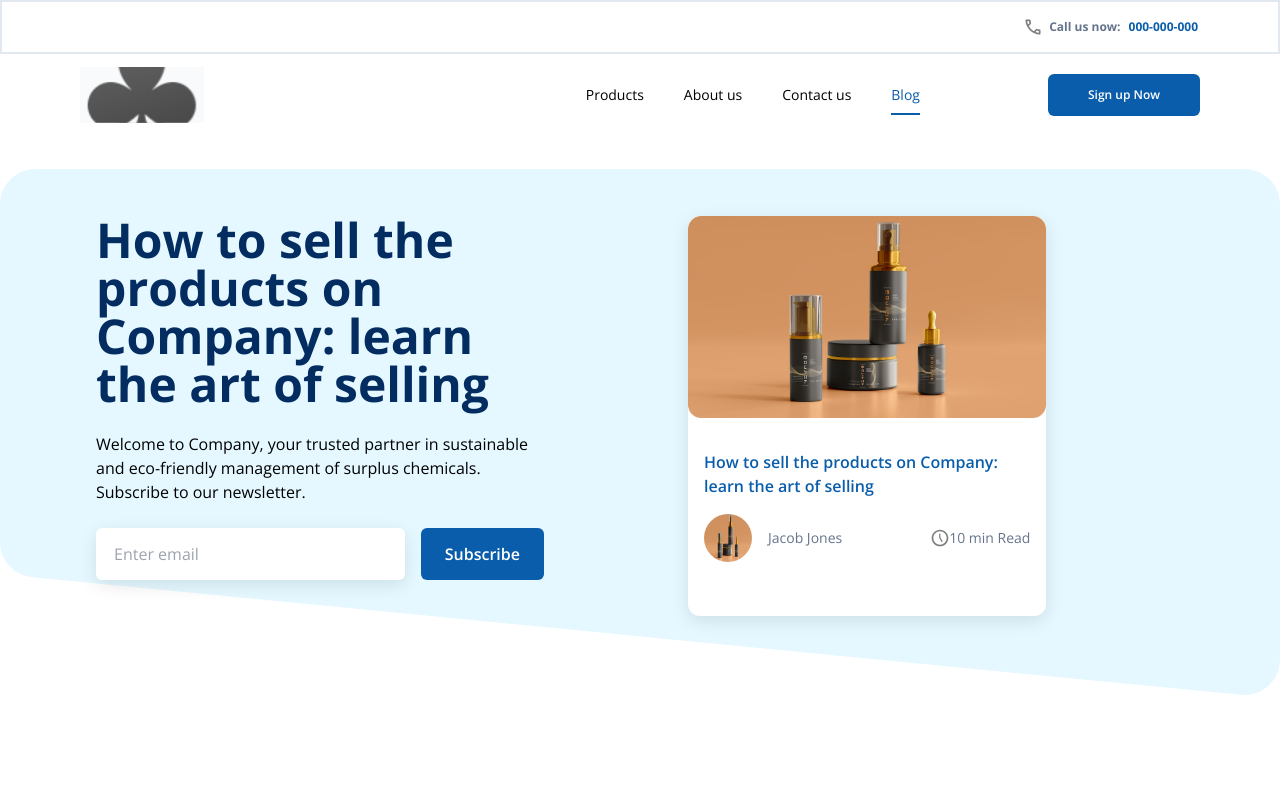
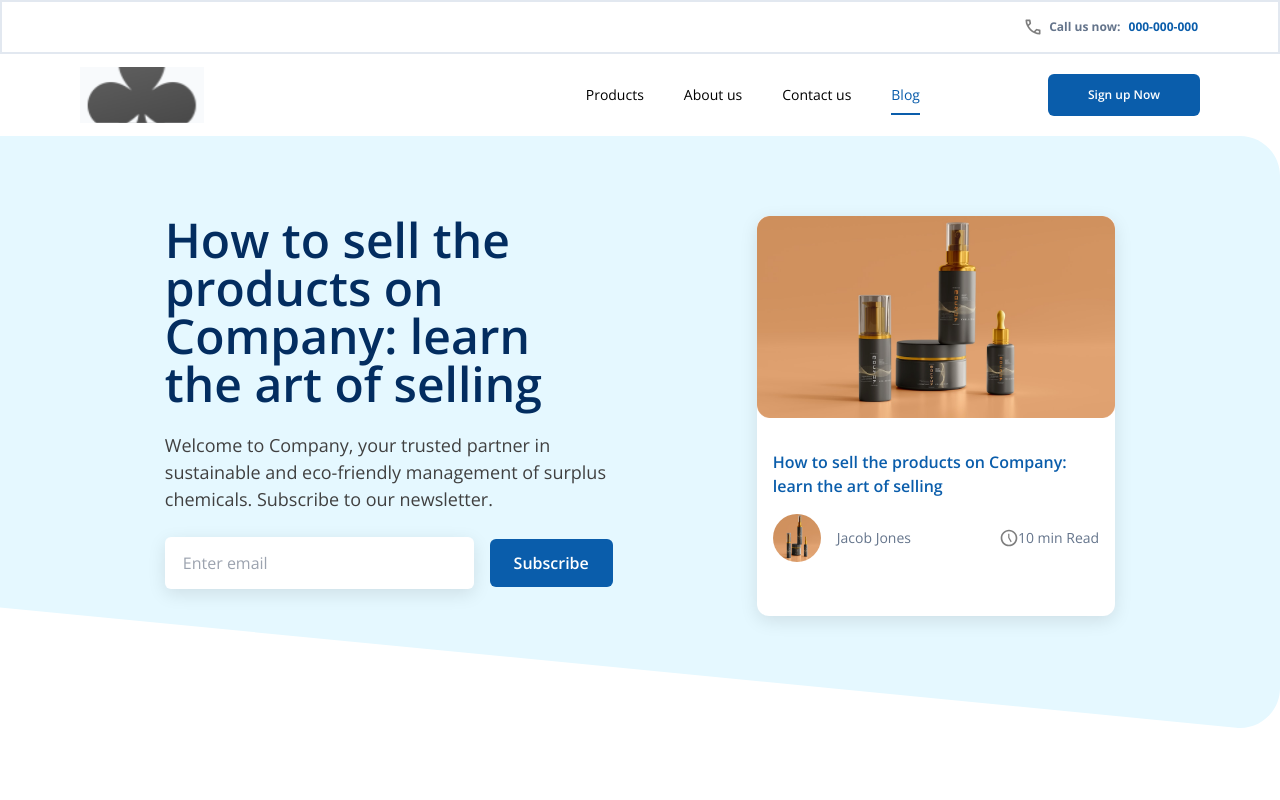
Before and after one commit to Manzi-Cedrick/chemistry-lab-platform, a Next.js app: page /blog in a window 1280 px wide. Shown: the top 800 px of the page. Built offline with nearby package versions, Linux system fonts and the light colour scheme.

Commit message:
[fix]: back svg presence

```diff
--- a/src/app/(components)/(blog)/Hero.tsx
+++ b/src/app/(components)/(blog)/Hero.tsx
@@ -5,15 +5,15 @@ import React from 'react'
 
 const Hero = ({ initialProps }: any) => {
     return (
-        <Section className='relative min-h-[80vh] flex gap-8 md:gap-20 py-10 md:flex-row flex-col md:pt-20'>
+        <Section className='relative min-h-[80vh] flex justify-center gap-8 md:gap-20 py-10 md:flex-row flex-col md:pt-20'>
             <div className='flex flex-row md:max-w-[40vw] gap-4'>
-                <div className='hidden sm:flex sm:absolute top-[0em] md:top-0 left-0 right-0'>
+                <div className='absolute -left-[80] sm:flex sm:absolute top-[0em] md:top-0 right-0'>
                     <UpperBlobIcon />
                 </div>
                 <div className='z-10 md:pr-[4em]'>
-                    <h1 className='text-3xl md:text-5xl title text-[#032D60] font-bold'>{initialProps.title}</h1>
-                    <p className='py-6'>{initialProps.body}</p>
-                    <div className='z-10 flex flex-col md:flex-row gap-4'>
+                    <h1 className='text-3xl md:text-5xl title text-[#032D60] font-semibold'>{initialProps.title}</h1>
+                    <p className='py-6 text-[#404040] text-[18px] font-normal'>{initialProps.body}</p>
+                    <div className='z-10 flex flex-col place-items-center md:flex-row gap-4'>
                         <input type="email" placeholder='Enter email' className='px-4 shadow-box w-full bg-white text-slate-500 rounded-md border-2 border-transparent py-3 focus:border-main' />
                         <button className='text-white flex justify-between place-items-center bg-main rounded-md font-semibold relative px-6 py-3'>Subscribe</button>
                     </div>
```
